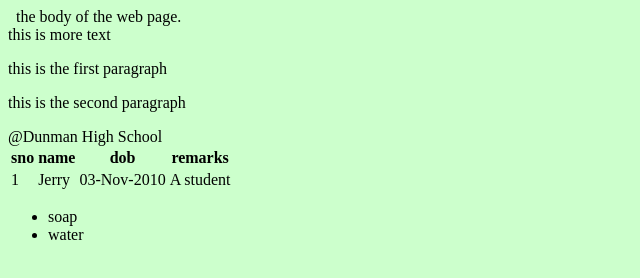
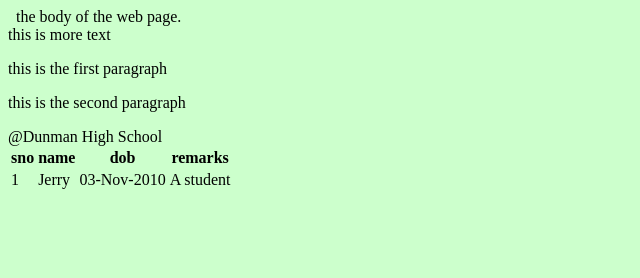
Before and after one commit to lotuschia/lotus, a plain HTML site: page index.html in a window 1280 px wide. Shown: the whole page, without its empty margins (0-640 px from the left). Drawn offline with Linux system fonts and the light colour scheme.

Commit message:
Update index.html

```diff
--- a/index.html
+++ b/index.html
@@ -33,7 +33,3 @@ the body of the web page. <br />this is more text
 </tr>
 </table>
 <ul>
-                    	<li>soap</li>
-                    	<li>water</li>
-
-        	</ul>
```
